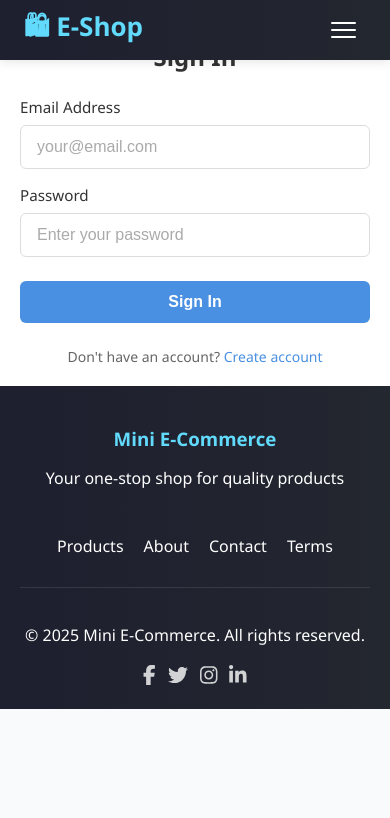
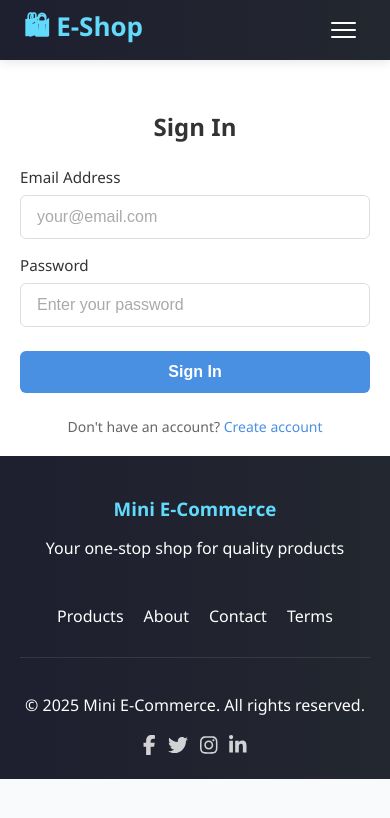
Before and after one commit to mutumah/mini-ecommerce-frontend, a React (Create React App) app: page /login in a window 390 px wide. Shown: the top 818 px of the page. Built offline with nearby package versions, Linux system fonts and the light colour scheme; no server answers.

Commit message:
Login page css adjustments

```diff
--- a/src/pages/Auth.css
+++ b/src/pages/Auth.css
@@ -2,8 +2,8 @@
 
 .auth-container {
     max-width: 400px;
-    margin: 60px auto;
-    padding: 30px;
+    margin: 0 auto; /* center horizontally */
+    padding: 100px 30px 30px; /* top padding to clear navbar */
     border-radius: 8px;
     box-shadow: 0 4px 16px rgba(0, 0, 0, 0.1);
     background-color: white;
@@ -121,6 +121,6 @@
         margin: 0;
         border-radius: 0;
         box-shadow: none;
-      padding: 20px;
+        padding: 90px 20px 20px; /* adjust top padding for navbar height on small screens */
     }
 }
```
Lines whose indentation alone changed are shown as unchanged.
